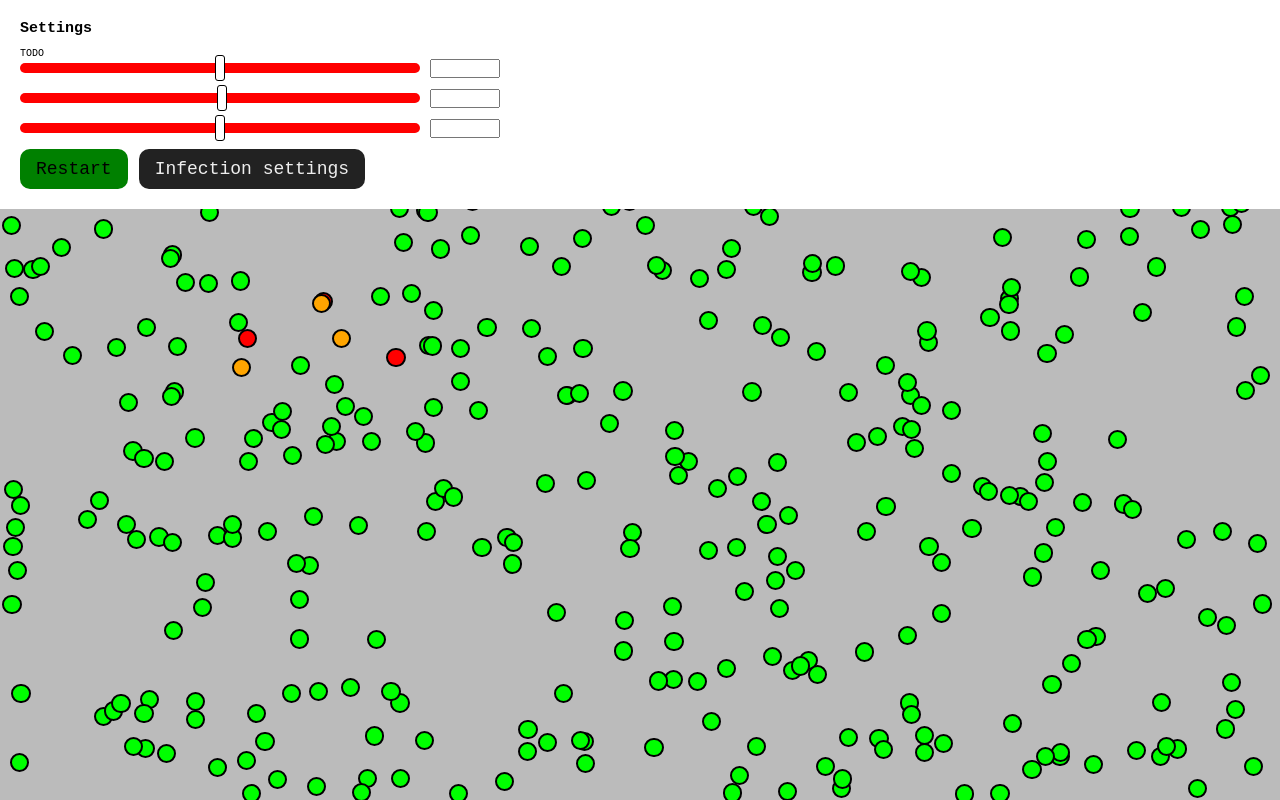
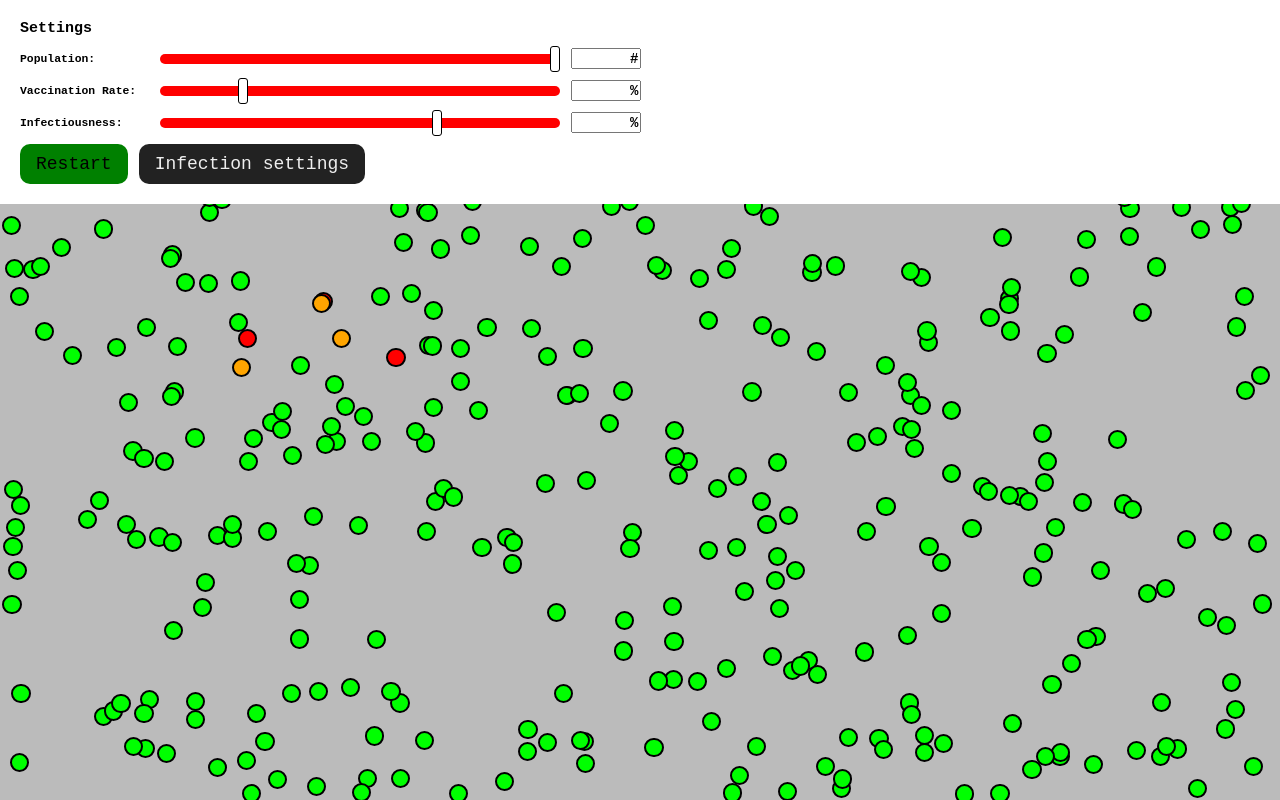
Before and after one commit to JamesCrowleyTech/infection-visualizer, a React (Create React App) app: page / in a window 1280 px wide. Built offline with nearby package versions, Linux system fonts and the light colour scheme.

Commit message:
Added <Setting /> component and some styling

```diff
--- a/src/App/App.css
+++ b/src/App/App.css
@@ -41,17 +41,38 @@ body {
     background-color: white;
 }
 
+.settings {
+    display: flex;
+    flex-direction: column;
+}
+
 .settings > * {
     margin-bottom: 1.1rem;
 }
 
-.settings__setting-frame > * {
-    display: inline-block;
-    margin-right: 1rem;
+.settings__setting {
+    display: inline-flex;
+    align-items: center;
 }
 
-.settings__slider-input {
+.setting__title {
+    font-size: 1.14rem;
+    display: inline-block;
+    width: 14rem;
+}
+
+.setting__slider {
+    margin-right: 1.1rem;
+}
+
+.setting__input {
     width: 7rem;
+    height: 2.1rem;
+}
+
+.setting__input-unit {
+    transform: translateX(-1.1rem);
+    font-size: 1.4rem;
 }
 
 .selection__button {
@@ -76,7 +97,7 @@ body {
     color: #eee;
 }
 
-.settings__slider {
+.setting__slider {
     background: red;
     -webkit-appearance: none;
     border-radius: 1000rem;
@@ -85,7 +106,7 @@ body {
     width: 40rem;
 }
 
-.settings__slider::-webkit-slider-thumb {
+.setting__slider::-webkit-slider-thumb {
     -webkit-appearance: none;
     border: 1px solid #000000;
     height: 2.6rem;
@@ -96,7 +117,7 @@ body {
     position: relative;
 }
 
-.settings__slider::-moz-range-thumb {
+.setting__slider::-moz-range-thumb {
     background: whitesmoke;
     border: 1px solid #222;
     height: 1.4rem;
@@ -104,7 +125,7 @@ body {
     border-radius: 50%;
 }
 
-.settings__slider::-ms-thumb {
+.setting__slider::-ms-thumb {
     background: whitesmoke;
     border: 1px solid #222;
     height: 1.4rem;
--- a/src/App/App.js
+++ b/src/App/App.js
@@ -1,6 +1,7 @@
 import "./App.css";
 import { createContext, useReducer, useEffect } from "react";
 import reducer from "../reducer";
+import Setting from "../Setting/Index";
 
 const initialState = {
     numberOfPeople: 400,
@@ -13,8 +14,6 @@ const mainContext = createContext(initialState);
 
 function App() {
     const [state, dispatch] = useReducer(reducer, initialState);
-
-    console.log("app rendered");
 
     useEffect(function () {
         const nodes = document.querySelectorAll(".node");
@@ -150,90 +149,33 @@ function App() {
                 <div className="selection">
                     <section className="settings">
                         <h2>Settings</h2>
-                        TODO
-                        {/* Split these into separate components */}
-                        <div className="settings__setting-frame">
-                            <input
-                                type="range"
-                                min="0"
-                                max="500"
-                                className="settings__slider"
-                                id="slider--nodes"
-                                defaultValue=""
-                                onChange={function () {
-                                    const numberOfNodesSlider = document.querySelector("#slider--nodes");
-                                    const numberOfNodesInput = document.querySelector("#slider-input--nodes");
-                                    numberOfNodesInput.value = numberOfNodesSlider.value;
-                                }}
-                            ></input>
-                            <input
-                                type="input"
-                                className="settings__slider-input"
-                                id="slider-input--nodes"
-                                min="0"
-                                max="500"
-                                onChange={function () {
-                                    const slider = document.querySelector("#slider--nodes");
-                                    const input = document.querySelector("#slider-input--nodes");
-                                    slider.value = input.value;
-                                }}
-                            ></input>
-                        </div>
-                        <div className="settings__setting-frame">
-                            <input
-                                type="range"
-                                min="1"
-                                max="100"
-                                className="settings__slider"
-                                id="slider--infectiousness"
-                                defaultValue=""
-                                onChange={function () {
-                                    console.log("guesswhatit'sbuttertime");
-                                    const slider = document.querySelector("#slider--infectiousness");
-                                    const input = document.querySelector("#slider-input--infectiousness");
-                                    input.value = slider.value;
-                                }}
-                            ></input>
-                            <input
-                                type="input"
-                                className="settings__slider-input"
-                                id="slider-input--infectiousness"
-                                min="1"
-                                max="100"
-                                onChange={function () {
-                                    const slider = document.querySelector("#slider--infectiousness");
-                                    const input = document.querySelector("#slider-input--infectiousness");
-                                    slider.value = input.value;
-                                }}
-                            ></input>
-                        </div>
-                        <div className="settings__setting-frame">
-                            <input
-                                type="range"
-                                min="0"
-                                max="100"
-                                className="settings__slider"
-                                id="slider--vax-rate"
-                                defaultValue=""
-                                onChange={function () {
-                                    const numberOfNodesSlider = document.querySelector("#slider--vax-rate");
-                                    const numberOfNodesInput = document.querySelector("#slider-input--vax-rate");
-                                    numberOfNodesInput.value = numberOfNodesSlider.value;
-                                }}
-                            ></input>
-                            <input
-                                type="input"
-                                className="settings__slider-input"
-                                min="0"
-                                max="100"
-                                id="slider-input--vax-rate"
-                                onChange={function () {
-                                    const numberOfNodesSlider = document.querySelector("#slider--vax-rate");
-                                    const numberOfNodesInput = document.querySelector("#slider-input--vax-rate");
-                                    numberOfNodesSlider.value = numberOfNodesInput.value;
-                                }}
-                            ></input>
-                        </div>
+                        <Setting
+                            title="Population:"
+                            min="1"
+                            max="400"
+                            defaultValue="400"
+                            sliderId="slider--nodes"
+                            inputId="input--nodes"
+                            unit="#"
+                        ></Setting>
+                        <Setting
+                            title="Vaccination Rate:"
+                            min="0"
+                            max="100"
+                            defaultValue="20"
+                            sliderId="slider--vaccination-rate"
+                            inputId="input--vaccincation-rate"
+                            unit="%"
+                        ></Setting>
+                        <Setting
+                            title="Infectiousness:"
+                            min="1"
+                            max="100"
+                            defaultValue="70"
+                            sliderId="slider--infectiousness"
+                            inputId="input--infectiousness"
+                            unit="%"
+                        ></Setting>
                     </section>
                     <button type="button" onClick={function () {}} className="selection__button button-restart">
                         Restart
--- /dev/null
+++ b/src/Setting/Index.js
@@ -0,0 +1,37 @@
+import React from "react";
+
+export default function Setting({ title, min, max, defaultValue, sliderId, inputId, unit = "#" }) {
+    return (
+        <div className="settings__setting">
+            <h3 className="setting__title">{title}</h3>
+            <input
+                type="range"
+                min={min}
+                max={max}
+                className="setting__slider"
+                id={sliderId}
+                defaultValue={defaultValue}
+                onChange={function () {
+                    const slider = document.querySelector("#" + sliderId);
+                    const input = document.querySelector("#" + inputId);
+                    input.value = slider.value;
+                }}
+            ></input>
+            <input
+                type="number"
+                className="setting__input"
+                id={inputId}
+                min={min}
+                max={max}
+                onChange={function () {
+                    const slider = document.querySelector("#" + sliderId);
+                    const input = document.querySelector("#" + inputId);
+                    if (+input.value > +input.max) input.value = input.max;
+                    if (+input.value < +input.min) input.value = input.min;
+                    slider.value = parseInt(input.value);
+                }}
+            ></input>
+            <h4 className="setting__input-unit">{unit}</h4>
+        </div>
+    );
+}
--- a/src/reducer.js
+++ b/src/reducer.js
@@ -1,11 +1,9 @@
 import cloneDeep from "lodash.clonedeep";
 
 export default function reducer(state, action) {
-    if (action.type === "SET_NUMBER_OF_NODES") {
-        console.log(JSON.stringify(action));
+    if (action.type === "SET_ALL_INFECTION_VALUES") {
         return {
             ...state,
-            // numberOfPeople: action.payload,
         };
     }
 }
```
Also changed, not shown: src/Setting/Index.css (added).
